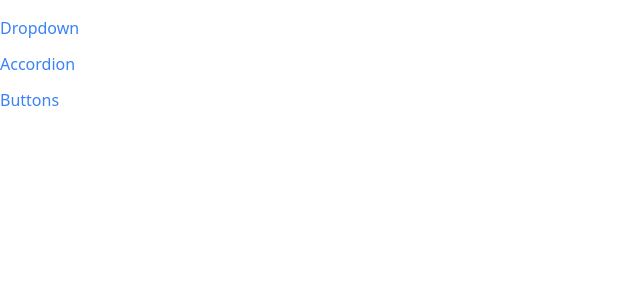
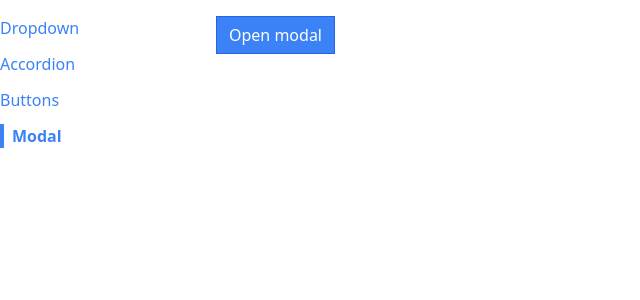
Before and after one commit to vikramjelije/ReactLearnings, a React (Create React App) app in the folder components/: page /modal in a window 1280 px wide. Shown: the top 300 px of the page, without its empty margins (0-640 px from the left). Built offline with nearby package versions, Linux system fonts and the light colour scheme.

Commit message:
completes section 14

```diff
--- a/components/public/index.html
+++ b/components/public/index.html
@@ -39,5 +39,6 @@
       To begin the development, run `npm start` or `yarn start`.
       To create a production bundle, use `npm run build` or `yarn build`.
     -->
+    <div class="modal-container"></div>
   </body>
 </html>
--- a/components/src/App.js
+++ b/components/src/App.js
@@ -3,6 +3,7 @@
 import ButtonPage from "./pages/ButtonPage";
 import Route from "./components/Route";
 import Sidebar from "./components/Sidebar";
+import ModalPage from "./pages/ModalPage";
 
 function App() {
   return (
@@ -18,6 +19,9 @@
         <Route path={"/"}>
           <DropdownPage />
         </Route>
+        <Route path={"/modal"}>
+          <ModalPage />
+        </Route>
       </div>
     </div>
   );
--- a/components/src/components/Button.js
+++ b/components/src/components/Button.js
@@ -15,8 +15,6 @@
         'text-yellow-400': outline && warning,
         'text-red-500': outline && danger
     });
-
-    console.log(classes)
 
     return (
         <div>
--- /dev/null
+++ b/components/src/components/Modal.js
@@ -0,0 +1,28 @@
+import { useEffect } from "react";
+import ReactDOM from "react-dom";
+
+function Modal({ onClose, children, actionBar }) {
+    useEffect(() => {
+        document.body.classList.add('overflow-hidden');
+        return () => {
+            document.body.classList.remove('overflow-hidden');
+        }
+    }, []);
+  return ReactDOM.createPortal(
+    <div>
+      <div
+        onClick={onClose}
+        className="fixed inset-0 bg-gray-300 opacity-80"
+      ></div>
+      <div className="fixed inset-40 p-10 bg-white">
+        <div className="flex flex-col justify-between h-full">
+          {children}
+          <div className="flex justify-end">{actionBar}</div>
+        </div>
+      </div>
+    </div>,
+    document.querySelector(".modal-container")
+  );
+}
+
+export default Modal;
--- a/components/src/components/Sidebar.js
+++ b/components/src/components/Sidebar.js
@@ -14,6 +14,10 @@
       label: "Buttons",
       path: "/buttons",
     },
+    {
+        label: "Modal",
+        path: "/modal",
+      },
   ];
   const renderedLinks = links.map((link) => (
     <Link
--- /dev/null
+++ b/components/src/pages/ModalPage.js
@@ -0,0 +1,38 @@
+import { useState } from "react";
+import Button from "../components/Button";
+import Modal from "../components/Modal";
+
+function ModalPage() {
+  const [showModal, setShowModal] = useState(false);
+
+  const handleClick = () => {
+    setShowModal(true);
+  };
+
+  const handleClose = () => {
+    setShowModal(false);
+  };
+
+  const actionBar = (
+    <div>
+      <Button primary onClick={handleClose}>I Accept</Button>
+    </div>
+  );
+
+  const modal = (
+    <Modal onClose={handleClose} actionBar={actionBar}>
+      <p>Here is an important agreement for you to accept</p>
+    </Modal>
+  );
+
+  return (
+    <div>
+      <Button onClick={handleClick} primary>
+        Open modal
+      </Button>
+      {showModal && modal}
+    </div>
+  );
+}
+
+export default ModalPage;
```
